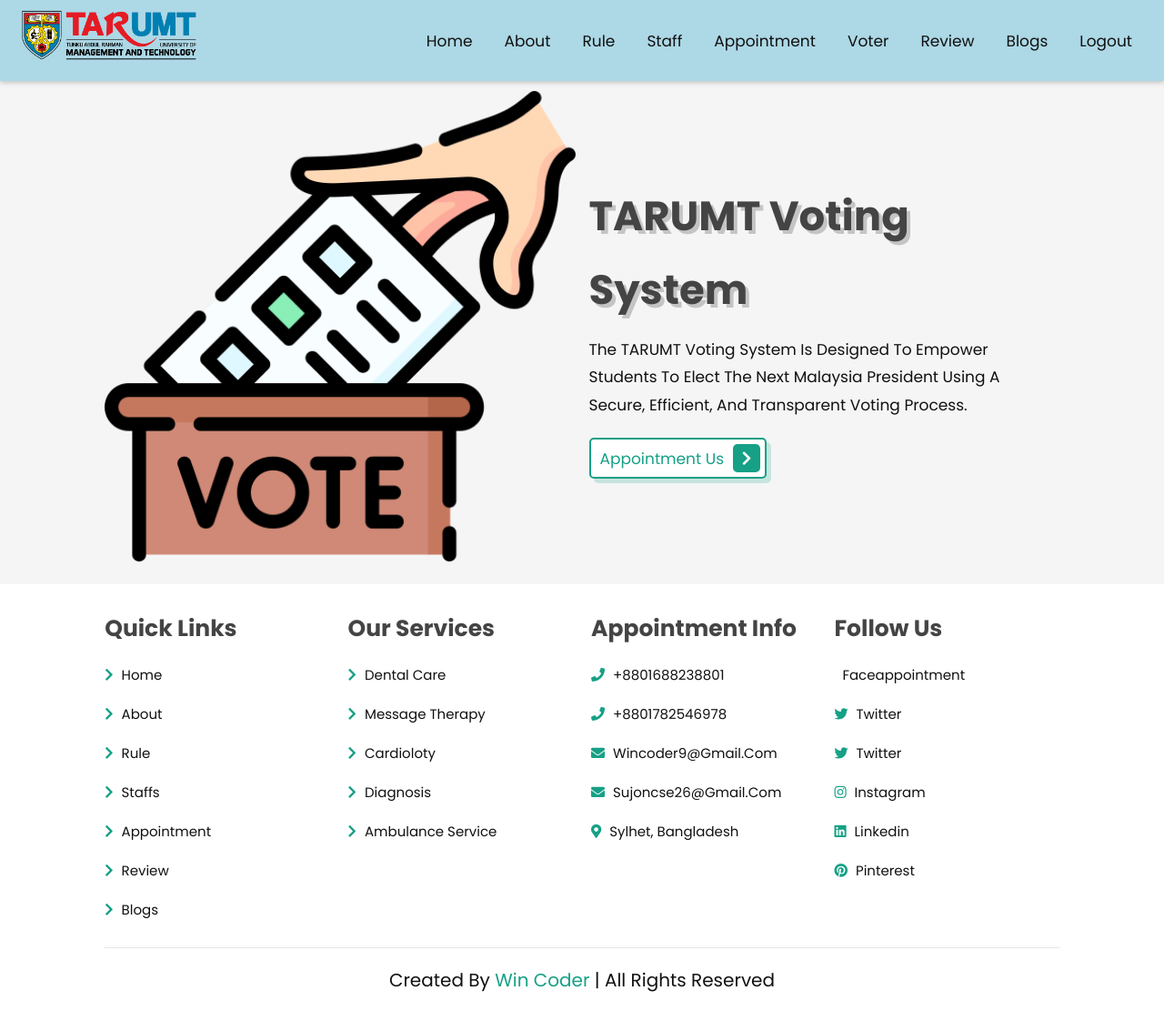
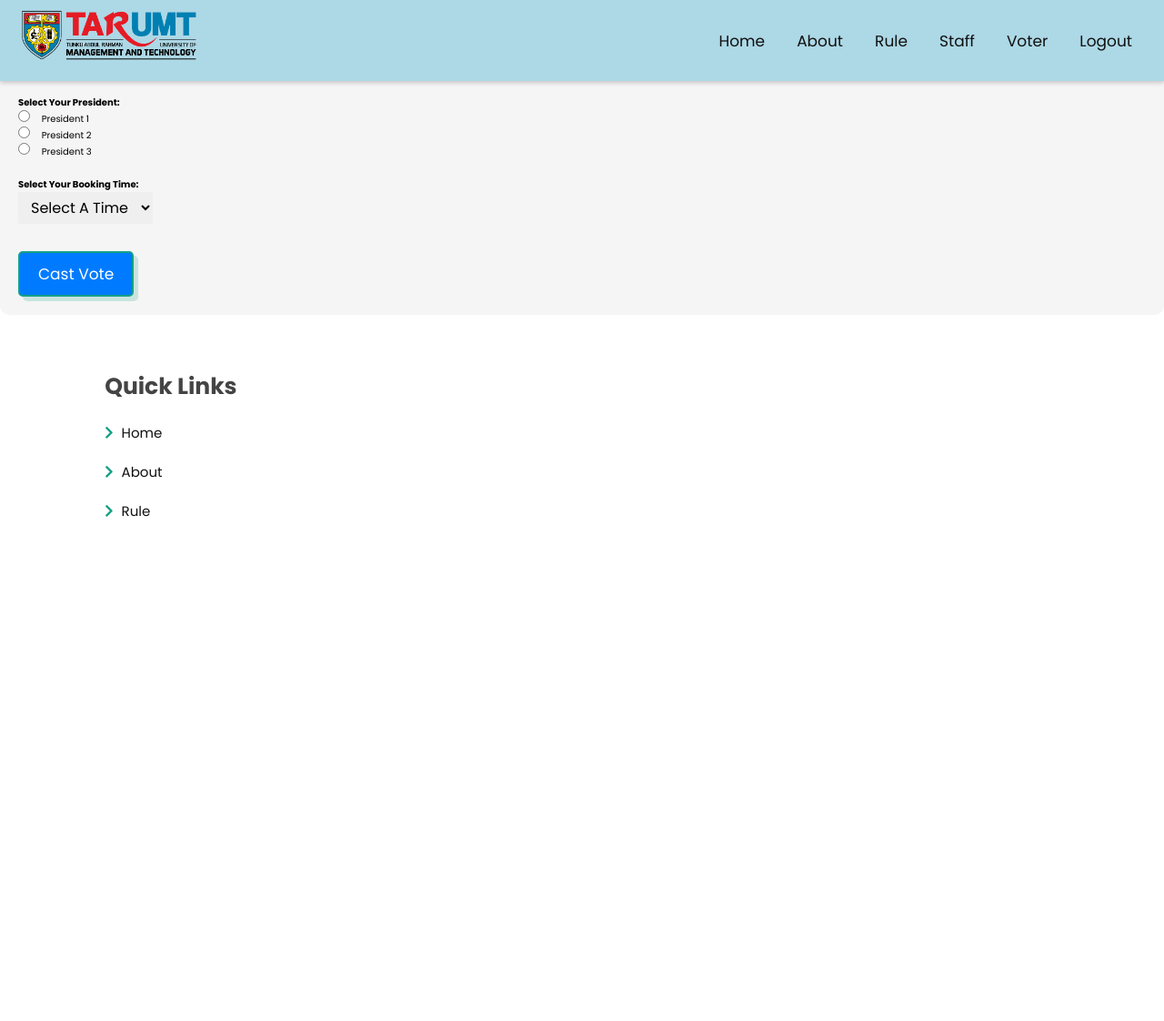
Before and after one commit to yuvan88/TARUMT-Voting-Systems, a PHP site: page /TARUMT-Voting-Systems/voter.php in a window 1280 px wide. Shown: the whole page at 91% size. After the commit the page ends 568 px from the top, so only its background shows below. Run offline with PHP 8.4, Linux system fonts and the light colour scheme; the visitor is signed in with stand-in values (Sample User, id 1); data that the repository does not hold is empty.

Commit message:
voter page

```diff
--- a/voter.php
+++ b/voter.php
@@ -5,30 +5,32 @@ session_start();  // Start the session to check user login status
 $conn = mysqli_connect('localhost', 'root', '', 'votingSystem') or die('Connection failed');
 
 if (!isset($_SESSION['valid'])) {
-    echo '<p class="message">You must be logged in to make an appointment.</p>';
+    echo '<p class="message">You must be logged in to vote.</p>';
     exit(); // Stop the script if the user is not logged in
 }
 
-if (isset($_POST['submit'])) {
+// Fetch available timeslots for the logged-in user
+$user_id = $_SESSION['id'];
+$query = "SELECT * FROM contact_form WHERE user_id = $user_id";
+$result = mysqli_query($conn, $query);
+$bookings = mysqli_fetch_all($result, MYSQLI_ASSOC);
 
-    // Collect form data and sanitize it
-    $name = mysqli_real_escape_string($conn, $_POST['name']);
-    $email = mysqli_real_escape_string($conn, $_POST['email']);
-    $time = $_POST['time'];  // Time input
-    $date = $_POST['date'];  // Date input
+// Handle form submission for voting
+if (isset($_POST['submit_vote'])) {
 
-    // Get user ID from session to link with the appointment
-    $user_id = $_SESSION['id'];  // Assuming the user ID is stored in the session
+    // Collect vote and booking time
+    $president = mysqli_real_escape_string($conn, $_POST['president']);
+    $booking_time = mysqli_real_escape_string($conn, $_POST['booking_time']);
 
-    // Insert the appointment details into the contact_form table
-    $insert = mysqli_query($conn, "INSERT INTO `contact_form`(name, email, time, date, user_id)
-        VALUES('$name', '$email', '$time', '$date', '$user_id')") or die('Query failed');
+    // Insert the vote into the database
+    $insert = mysqli_query($conn, "INSERT INTO votes (user_id, president, booking_time)
+        VALUES('$user_id', '$president', '$booking_time')") or die('Query failed');
 
-    // Check if the appointment was successfully inserted
+    // Check if the vote was successfully inserted
     if ($insert) {
-        $message[] = 'Appointment made successfully!';
+        $message[] = 'Your vote has been successfully cast!';
     } else {
-        $message[] = 'Appointment failed.';
+        $message[] = 'Failed to cast your vote.';
     }
 }
 ?>
@@ -42,15 +44,14 @@ if (isset($_POST['submit'])) {
     <meta name="viewport" content="width=device-width, initial-scale=1.0">
     <title>TARUMT Voting System</title>
 
-    <!-- font awesome cdn link  -->
+    <!-- Font Awesome CDN link -->
     <link rel="stylesheet" href="https://cdnjs.cloudflare.com/ajax/libs/font-awesome/5.15.4/css/all.min.css">
 
-    <!-- custom css file link  -->
+    <!-- Custom CSS file link -->
     <link rel="stylesheet" href="css/style.css">
 
-</head>
-<style>
-    /* open hours section start */
+    <style>
+        /* open hours section start */
     .OpeningHours {
         background-position: center;
         background-repeat: no-repeat;
@@ -260,11 +261,56 @@ if (isset($_POST['submit'])) {
             display: block;
         }
     }
-</style>
+        .message {
+            color: red;
+            font-size: 18px;
+        }
+
+        .btn {
+            background-color: #007BFF;
+            color: white;
+            padding: 10px 20px;
+            text-decoration: none;
+            border-radius: 5px;
+            cursor: pointer;
+        }
+
+        .btn:hover {
+            background-color: #0056b3;
+        }
+
+        .vote-section {
+            margin: 30px 0;
+            padding: 20px;
+            background-color: #f9f9f9;
+            border-radius: 10px;
+        }
+
+        .vote-section h3 {
+            font-size: 24px;
+            margin-bottom: 20px;
+        }
+
+        .vote-options {
+            margin-bottom: 20px;
+        }
+
+        .vote-options input {
+            margin-right: 10px;
+        }
+
+        .booking-time select {
+            padding: 5px 10px;
+            font-size: 16px;
+            margin-bottom: 20px;
+        }
+    </style>
+
+</head>
 
 <body>
 
-    <!-- header section starts  -->
+    <!-- header section starts -->
     <header class="header">
         <a href="#" class="logo">
             <img src="image/tarumt.png" alt="TARUMT Logo">
@@ -274,88 +320,75 @@ if (isset($_POST['submit'])) {
             <a href="#about">About</a>
             <a href="#rule">Rule</a>
             <a href="#staff">Staff</a>
-            <a href="#appointment">Appointment</a>
             <a href="voter.php">Voter</a>
-            <a href="#review">Review</a>
-            <a href="#blogs">Blogs</a>
             <a href="register.php">Logout</a>
         </nav>
-        <div id="menu-btn" class="fas fa-bars">☰</div>
     </header>
     <!-- header section ends -->
 
-    <!-- home section starts  -->
-    <section class="home" id="home">
+    <!-- voter section starts -->
+    <section class="vote-section">
+        <h3>Vote for the Malaysia Student President</h3>
 
-        <div class="image">
-            <img src="image/voting1.png" alt="">
-        </div>
+        <?php
+        if (isset($message)) {
+            foreach ($message as $msg) {
+                echo "<p class='message'>$msg</p>";
+            }
+        }
+        ?>
 
-        <div class="content">
-            <h3>TARUMT Voting System</h3>
-            <p> The TARUMT Voting System is designed to empower students to elect the next Malaysia President using a
-                secure, efficient, and transparent voting process. </p>
-            <a href="#appointment" class="btn"> Appointment us <span class="fas fa-chevron-right"></span> </a>
-        </div>
+        <form action="voter.php" method="POST">
+            <!-- Vote options -->
+            <div class="vote-options">
+                <h4>Select your President:</h4>
+                <label>
+                    <input type="radio" name="president" value="President 1" required> President 1
+                </label><br>
+                <label>
+                    <input type="radio" name="president" value="President 2" required> President 2
+                </label><br>
+                <label>
+                    <input type="radio" name="president" value="President 3" required> President 3
+                </label>
+            </div>
 
+            <!-- Available booking time -->
+            <div class="booking-time">
+                <h4>Select your Booking Time:</h4>
+                <select name="booking_time" required>
+                    <option value="">Select a time</option>
+                    <?php
+                    // Display available booking times for the logged-in user
+                    foreach ($bookings as $booking) {
+                        echo "<option value='{$booking['time']}'>Time: {$booking['time']}</option>";
+                    }
+                    ?>
+                </select>
+            </div>
+
+            <div class="field">
+                <input type="submit" name="submit_vote" value="Cast Vote" class="btn">
+            </div>
+        </form>
     </section>
-    <!-- home section ends -->
+    <!-- voter section ends -->
 
-    <!-- footer section starts  -->
+    <!-- footer section starts -->
     <section class="footer">
         <div class="box-container">
-
             <div class="box">
                 <h3>quick links</h3>
                 <a href="#home"> <i class="fas fa-chevron-right"></i> home </a>
                 <a href="#about"> <i class="fas fa-chevron-right"></i> about </a>
                 <a href="#rules"> <i class="fas fa-chevron-right"></i> rule </a>
-                <a href="#staffs"> <i class="fas fa-chevron-right"></i> staffs </a>
-                <a href="#appointment"> <i class="fas fa-chevron-right"></i> appointment </a>
-                <a href="#review"> <i class="fas fa-chevron-right"></i> review </a>
-                <a href="#blogs"> <i class="fas fa-chevron-right"></i> blogs </a>
-            </div>
-
-            <div class="box">
-                <h3>our services</h3>
-                <a href="#"> <i class="fas fa-chevron-right"></i> dental care </a>
-                <a href="#"> <i class="fas fa-chevron-right"></i> message therapy </a>
-                <a href="#"> <i class="fas fa-chevron-right"></i> cardioloty </a>
-                <a href="#"> <i class="fas fa-chevron-right"></i> diagnosis </a>
-                <a href="#"> <i class="fas fa-chevron-right"></i> ambulance service </a>
-            </div>
-
-            <div class="box">
-                <h3>appointment info</h3>
-                <a href="#"> <i class="fas fa-phone"></i> +8801688238801 </a>
-                <a href="#"> <i class="fas fa-phone"></i> +8801782546978 </a>
-                <a href="#"> <i class="fas fa-envelope"></i> wincoder9@gmail.com </a>
-                <a href="#"> <i class="fas fa-envelope"></i> sujoncse26@gmail.com </a>
-                <a href="#"> <i class="fas fa-map-marker-alt"></i> sylhet, bangladesh </a>
-            </div>
-
-            <div class="box">
-                <h3>follow us</h3>
-                <a href="#"> <i class="fab fa-faceappointment-f"></i> faceappointment </a>
-                <a href="#"> <i class="fab fa-twitter"></i> twitter </a>
-                <a href="#"> <i class="fab fa-twitter"></i> twitter </a>
-                <a href="#"> <i class="fab fa-instagram"></i> instagram </a>
-                <a href="#"> <i class="fab fa-linkedin"></i> linkedin </a>
-                <a href="#"> <i class="fab fa-pinterest"></i> pinterest </a>
             </div>
         </div>
-        <div class="credit"> created by <span>win coder</span> | all rights reserved </div>
     </section>
     <!-- footer section ends -->
 
-
-    <!-- js file link  -->
+    <!-- JS file link -->
     <script src="js/script.js"></script>
-    <script>
-    .navbar a:hover {
-            color: #007BFF; /* Change color on hover */
-        }
-    </script>
 
 </body>
 
```
Also changed, not shown: vote_confirmation.php (added, +25 -0 lines).
